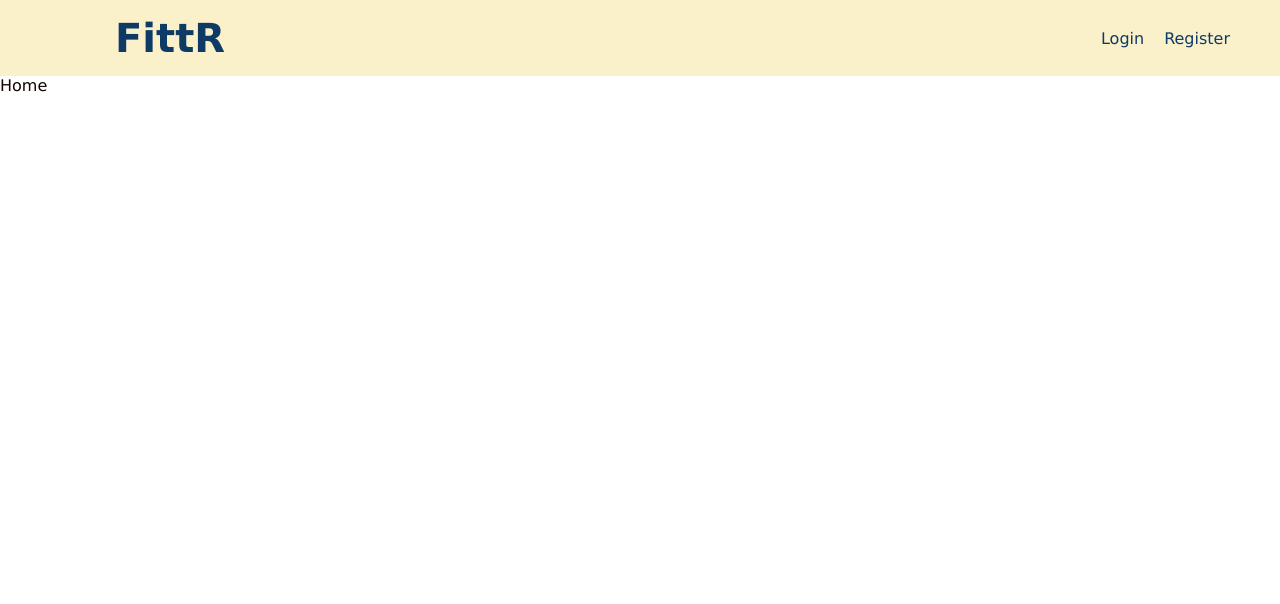
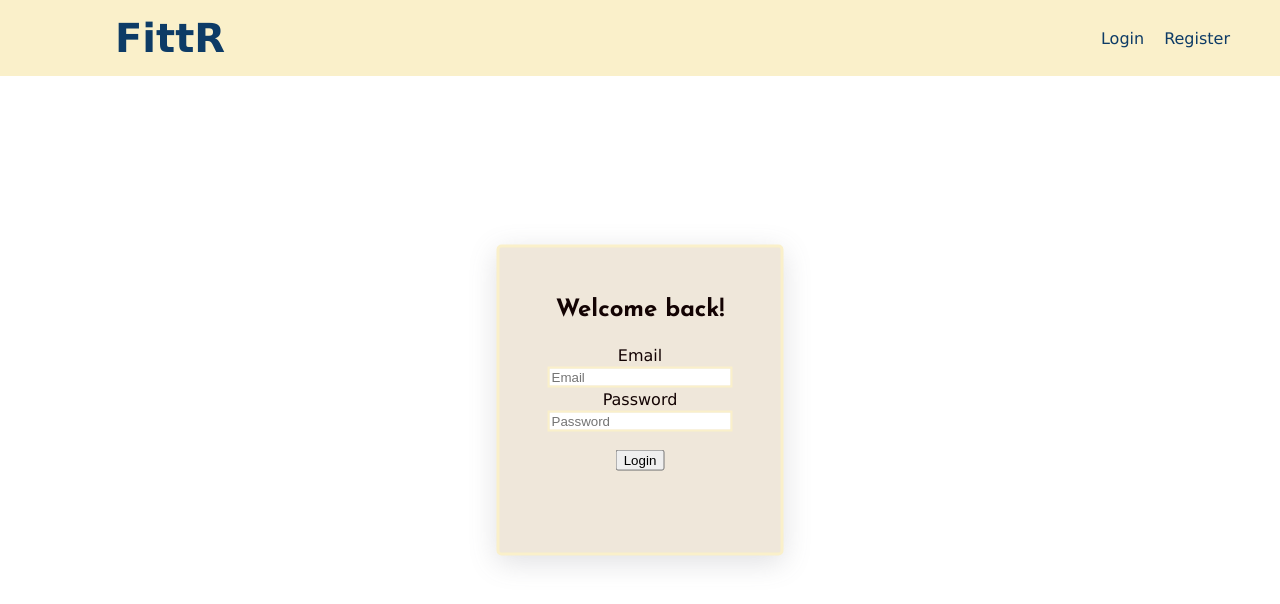
Before and after one commit to kangelopoulos/FittR-server, a React app: page / in a window 1280 px wide. Shown: the top 604 px of the page. Built offline with nearby package versions, Linux system fonts and the light colour scheme.

Commit message:
connect login page

```diff
--- a/client/App.jsx
+++ b/client/App.jsx
@@ -9,16 +9,15 @@ import { useState } from "react";
 
 const App = () => {
   const [hasSession, setHasSession] = useState(false);
-  const [userId, setUserId] = useState(0);
-  const [displayName, setDisplayName] = useState('');
+  const [user, setUser] = useState({});
 
   return (
     <div id="main">
       <Nav />
       <Routes>
-        <Route path='/' element={<Home />}></Route>
-        <Route path='/login' element={<Login />}></Route>
-        <Route path='/register' element={<Register />}></Route>
+        <Route path='/home' element={<Home />}></Route>
+        <Route path='/' element={<Login setUser={setUser} hasSession={hasSession} setHasSession={setHasSession}/>}></Route>
+        <Route path='/register' element={<Register setUser={setUser} hasSession={hasSession}/>}></Route>
       </Routes>
     </div>
   )
--- a/client/components/Message.jsx
+++ b/client/components/Message.jsx
@@ -1,9 +1,9 @@
 import React from "react";
 
 
-const Message = ({ message, error }) => {
+const Message = ({ message }) => {
   return (
-    <p className={`error_${error}`}>
+    <p className={`error-msg`}>
       {message}
     </p>
   )
--- a/client/containers/Login.jsx
+++ b/client/containers/Login.jsx
@@ -1,27 +1,70 @@
 import React from "react";
-import { Link } from "react-router-dom";
+import Message from "../components/Message.jsx";
+import { useState } from "react";
+import axios from "axios";
+import { Navigate } from "react-router";
 
-const Login = () => {
+const Login = ( { user, setUser, hasSession, setHasSession} ) => {
+  // Hooks for login form
+  const [email, setEmail] = useState('');
+  const [password, setPassword] = useState('');
+
+  // Hooks for error messaging
+  const [msg, setMsg] = useState('');
+
+  // Handle login attempt
+  const handleLogin = async (e) => {
+    console.log(email, password);
+    e.preventDefault();
+    if(!email || !password) {
+      setMsg('Email and password required.');
+    } else {
+      try {
+        const response = await axios.post('/auth/login', {
+          email: email,
+          password: password
+        })
+        const user = response.data;
+        setUser(user);
+        setHasSession(true);
+      } catch(err) {
+        if(err.status === 404){
+          setMsg('Wrong email or password.');
+        }
+      }
+      setEmail('');
+      setPassword('');
+    }
+  }
+
   return (
     <div className="mid col auth">
       <h2>Welcome back!</h2>
       <form className="col">
         <label htmlFor="email">Email</label>
         <input
+          onChange={e => setEmail(e.target.value)}
           placeholder="Email"
           type="text"
           name="email"
           id="email"
+          value={email}
         />
         <label htmlFor="password">Password</label>
         <input
+          onChange={e => setPassword(e.target.value)}
           placeholder="Password"
           type="text"
           name="password"
           id="password"
+          value={password}
         />
       </form>
-      <button type="submit">Login</button>
+      <button onClick={handleLogin} type="submit">Login</button>
+      <Message message={msg} />
+      {hasSession && (
+        <Navigate to="/home" replace={true} />
+      )}
     </div>
   )
 }
--- a/client/containers/Register.jsx
+++ b/client/containers/Register.jsx
@@ -4,7 +4,7 @@ import { useState } from "react";
 import Message from '../components/Message.jsx';
 import axios from "axios";
 
-const Register = ({ user_id }) => {
+const Register = ({ user }) => {
   // Hooks for form
   const [email, setEmail] = useState('');
   const [displayName, setDisplayName] = useState('');
@@ -12,26 +12,24 @@ const Register = ({ user_id }) => {
   const [confirmPassword, setConfirmPassword] = useState('');
 
   // Hooks for error messaging
-  const [err, setErr] = useState(false);
   const [msg, setMsg] = useState('');
 
-  const handleSubmit = (e) => {
+  const handleSubmit = async (e) => {
     e.preventDefault();
     if(!email || !password || !confirmPassword || !displayName){
       console.log('here');
       setMsg('Please fill out all fields.');
-      setErr(true);
     } else if (confirmPassword !== password) {
       setMsg('Passwords must match');
-      setErr(true);
     } else {
-      const response = axios.post('/auth/signup', {
+      const response = await axios.post('/auth/signup', {
         email: email,
         password: password,
         confirmPassword: confirmPassword,
         displayName: displayName
       });
-      console.log(response);
+      console.log(response.data);
+      setMsg('');
     }
   }
 
```
Also changed, not shown: 2 other files (tests, documents, lock files or other folders).
